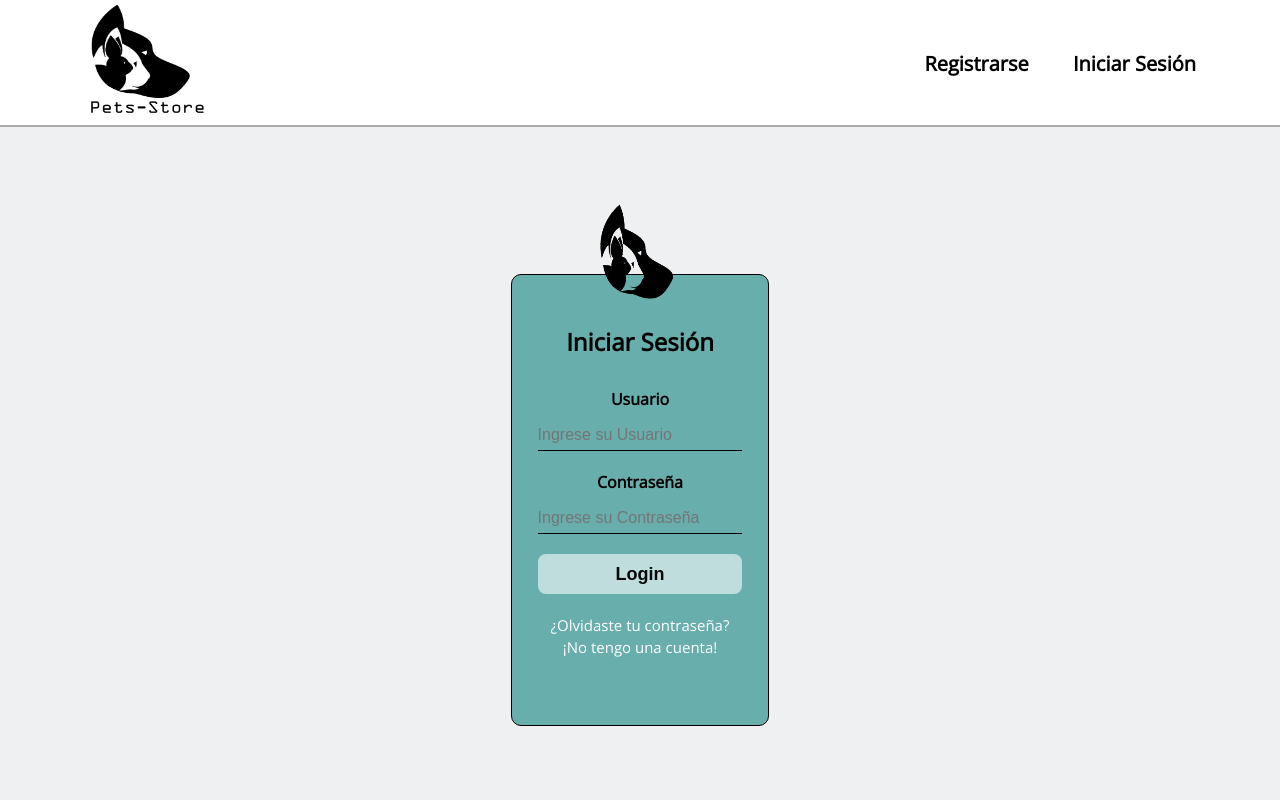
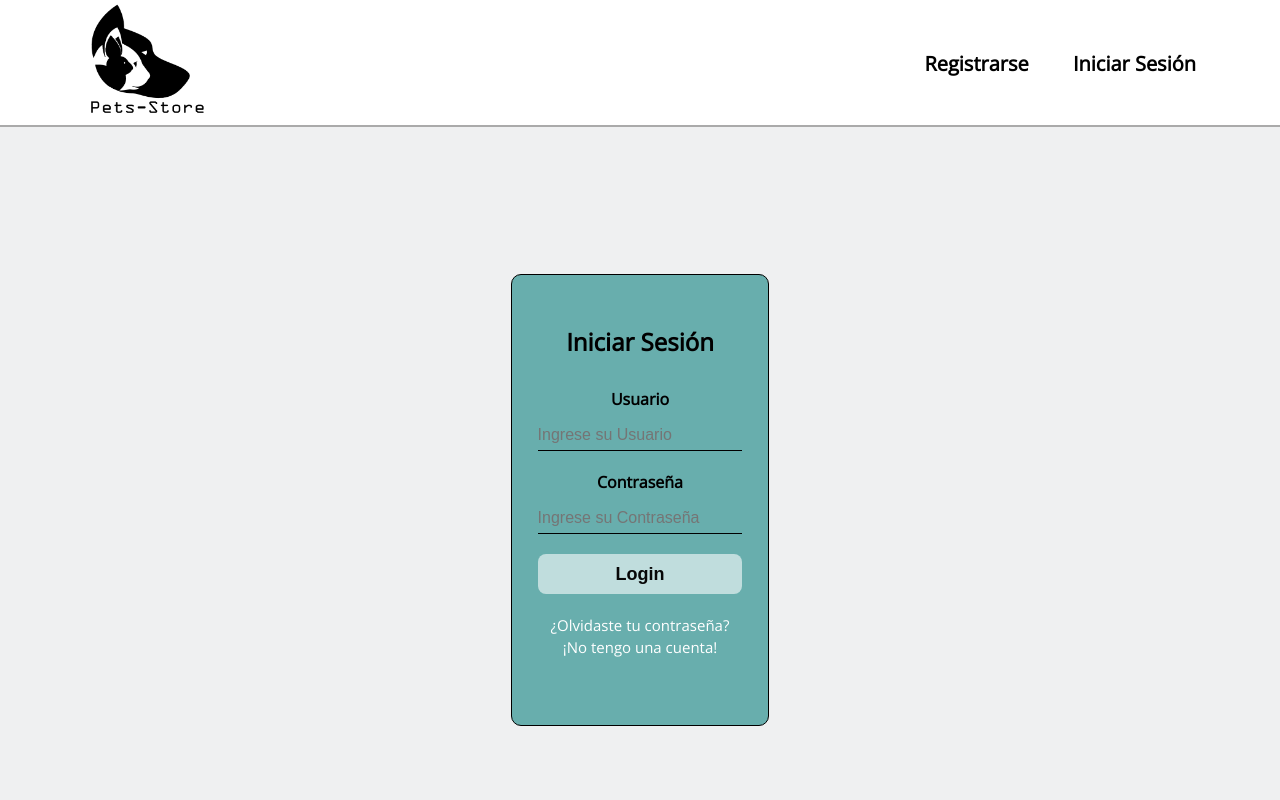
Before and after one commit to jeanrod98/Proyecto-Citas-Examen, a plain HTML site: page login.html in a window 1280 px wide. Shown: the top 800 px of the page. Drawn offline with nearby package versions, Linux system fonts and the light colour scheme.

Commit message:
Update login.html

```diff
--- a/login.html
+++ b/login.html
@@ -38,7 +38,7 @@
     <div class="login-contenido">
         <div class="formulario">
 
-            <img src="img/logo-pets2.png" class="logo-login">
+
             <h2>Iniciar Sesión</h2>
             <form action="" id="formulario-login">
                 <!-- usuario -->
```
